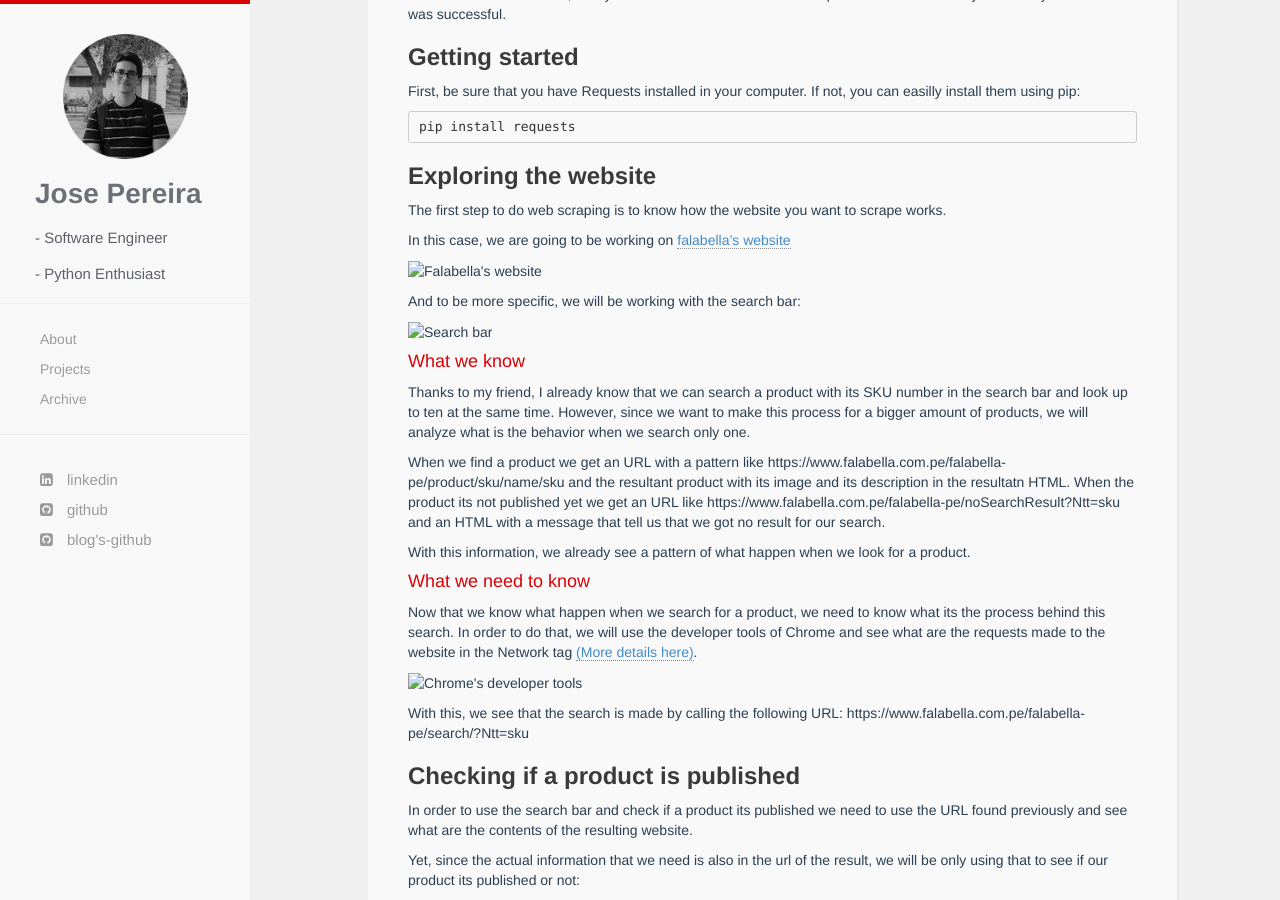
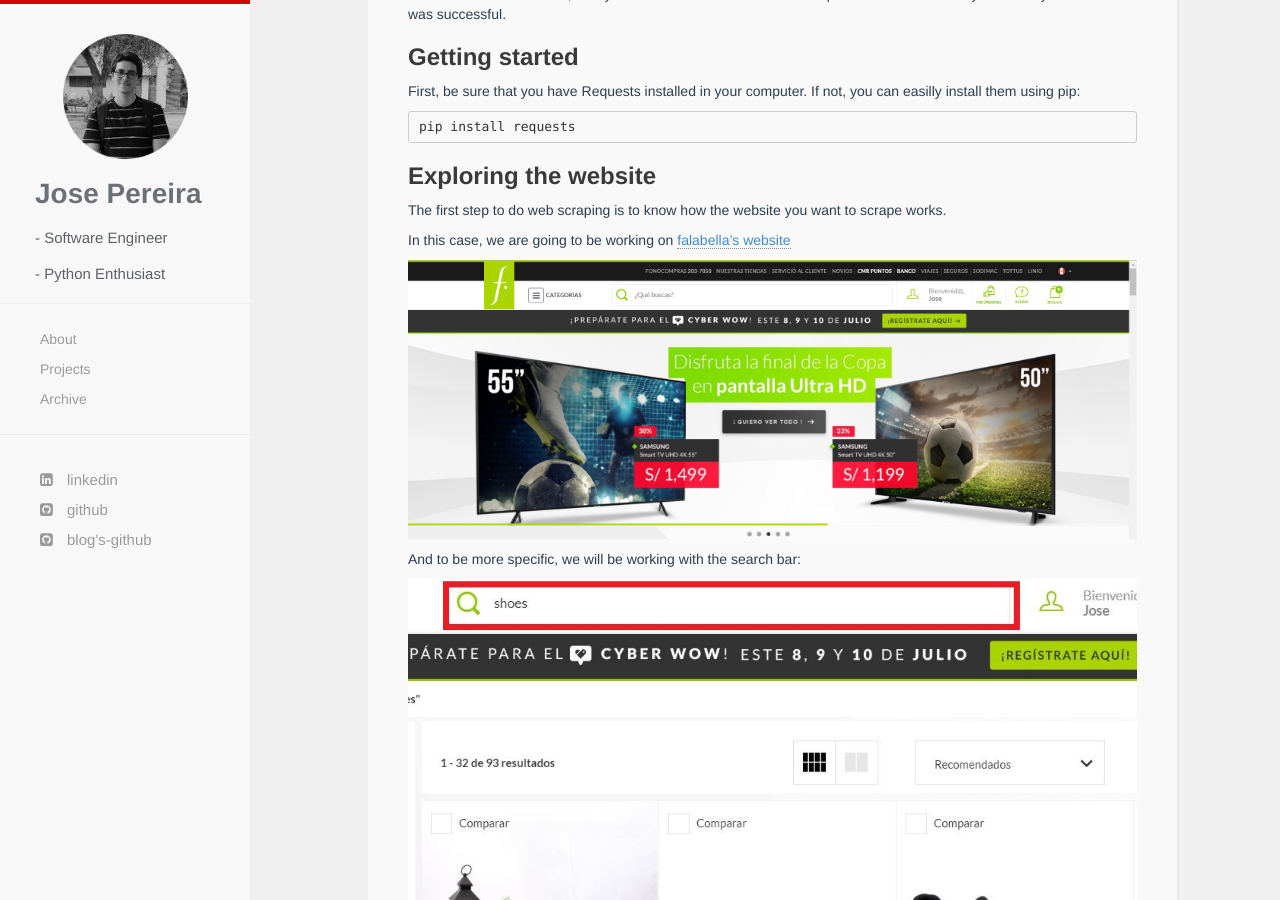
Before and after one commit to jpereiran/jpereiran.github.io, a Jekyll site: the page built from _posts/2019-07-07-Basic-web-scraping-with-Requests-in-Falabellas-website.markdown, in a window 1280 px wide and 900 px high, scrolled down 682 px. Built offline with Jekyll 4.4.1, drawn with Linux system fonts in a browser that asks for light colours; nearby versions of some CDN libraries; comment, search, counter and statistics services are not loaded.

Commit message:
Update 2019-07-07-Basic-web-scraping-with-Requests-in-Falabellas-website.markdown

```diff
--- a/_posts/2019-07-07-Basic-web-scraping-with-Requests-in-Falabellas-website.markdown
+++ b/_posts/2019-07-07-Basic-web-scraping-with-Requests-in-Falabellas-website.markdown
@@ -36,17 +36,17 @@
 
 In this case, we are going to be working on [falabella's website](https://www.falabella.com.pe/falabella-pe/)
 
-<img src="{{ site.baseurl }}/images/posts/requests/2019_06_14_1.JPG" title="Falabella's website">
+<img src="{{ site.baseurl }}/images/posts/requests/2019_07_07_1.JPG" title="Falabella's website">
 
 And to be more specific, we will be working with the search bar:
 
-<img src="{{ site.baseurl }}/images/posts/requests/2019_06_14_2.JPG" title="Search bar">
+<img src="{{ site.baseurl }}/images/posts/requests/2019_07_07_2.JPG" title="Search bar">
 
 #### What we know
 
 Thanks to my friend, I already know that we can search a product with its SKU number in the search bar and look up to ten at the same time. However, since we want to make this process for a bigger amount of products, we will analyze what is the behavior when we search only one.
 
-When we find a product we get an URL with a pattern like https://www.falabella.com.pe/falabella-pe/product/sku/name/sku and the resultant product with its image and its description in the resultatn HTML. When the product its not published yet we get an URL like https://www.falabella.com.pe/falabella-pe/noSearchResult?Ntt=sku and an HTML with a message that tell us that we got no result for our search.
+When we find a product we get an URL with a pattern like https\://www\.falabella\.com\.pe/falabella-pe/product/sku/name/sku and the resultant product with its image and its description in the resultatn HTML. When the product its not published yet we get an URL like https://www.falabella.com.pe/falabella-pe/noSearchResult?Ntt=sku and an HTML with a message that tell us that we got no result for our search.
 
 With this information, we already see a pattern of what happen when we look for a product.
 
@@ -54,7 +54,7 @@
 
 Now that we know what happen when we search for a product, we need to know what its the process behind this search. In order to do that, we will use the developer tools of Chrome and see what are the requests made to the website in the Network tag [(More details here)](https://developers.google.com/web/tools/chrome-devtools/network/).
 
-<img src="{{ site.baseurl }}/images/posts/requests/2019_06_14_3.JPG" title="Chrome's developer tools">
+<img src="{{ site.baseurl }}/images/posts/requests/2019_07_07_3.JPG" title="Chrome's developer tools">
 
 With this, we see that the search is made by calling the following URL: https://www.falabella.com.pe/falabella-pe/search/?Ntt=sku
 
```
